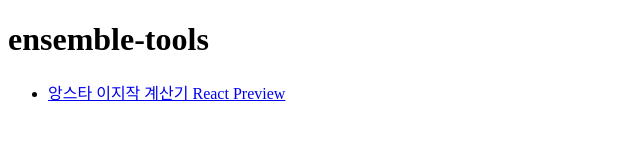
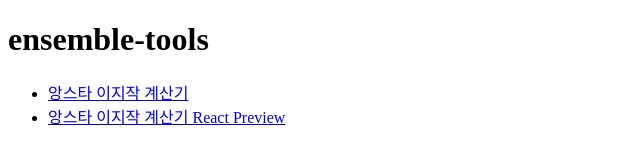
Before and after one commit to ensemble-tools/ensemble-tools.github.io, a plain HTML site: page index.html in a window 1280 px wide. Shown: the whole page, without its empty margins (0-640 px from the left). Drawn offline with Linux system fonts and the light colour scheme.

Commit message:
목록 추가

```diff
--- a/index.html
+++ b/index.html
@@ -7,7 +7,8 @@
 <body>
   <h1>ensemble-tools</h1>
   <ul>
-    <li><a href="https://ensemble-tools.github.io/ansta-easyjak/react/">앙스타 이지작 계산기 React Preview</a></li>
+    <li><a href="/ansta-easyjak/">앙스타 이지작 계산기</a></li>
+    <li><a href="/ansta-easyjak/react/">앙스타 이지작 계산기 React Preview</a></li>
   </ul>
 </body>
 </html>
```
